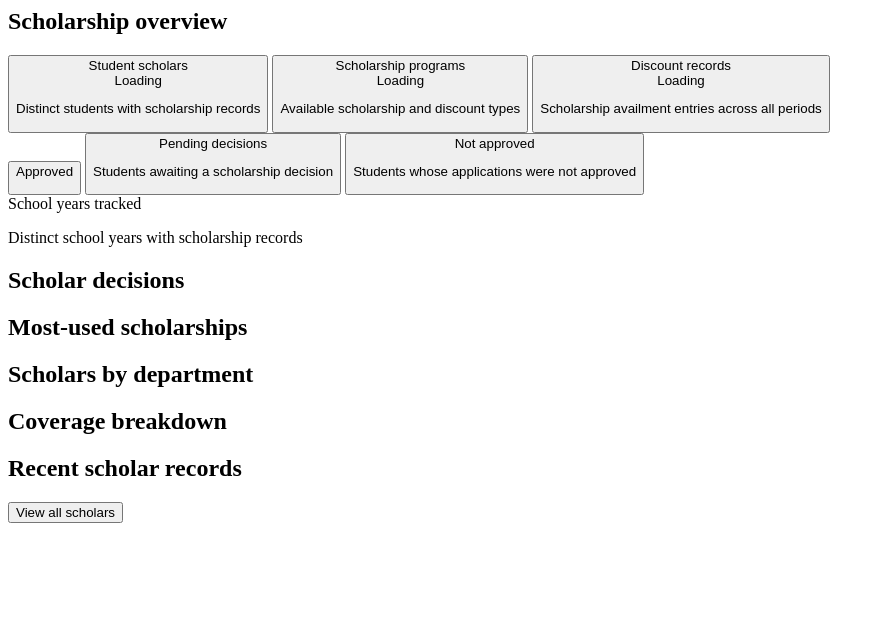
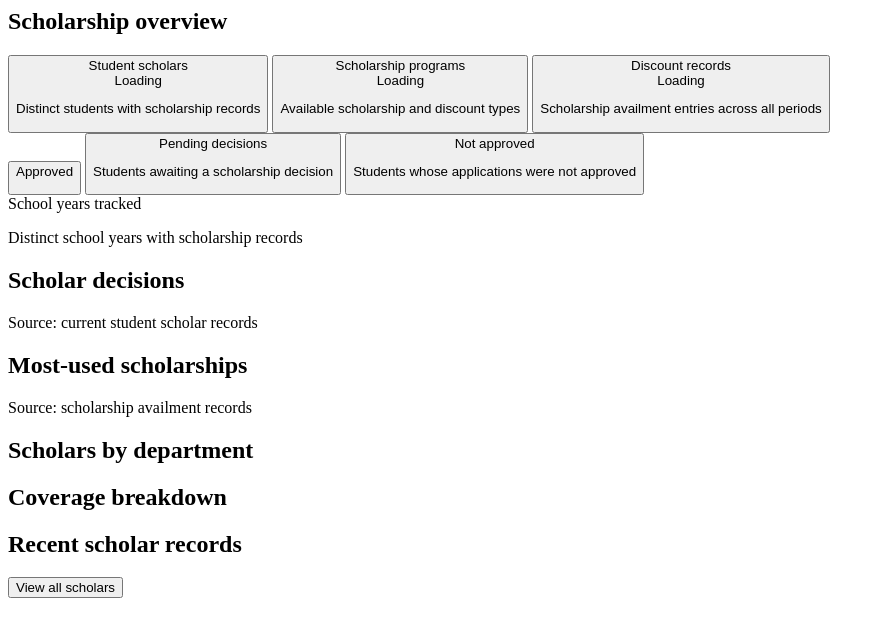
Before and after one commit to Akoyakii/dysl_backupstart, a PHP site: page /views/dashboard.php in a window 1280 px wide. Shown: the top 637 px of the page, without its empty margins (0-885 px from the left). Run offline with PHP 8.4, Linux system fonts and the light colour scheme; the template is opened without the code that fills it, so the values that code supplies are empty.

Commit message:
dashboard update

```diff
--- a/assets/js/reports.js
+++ b/assets/js/reports.js
@@ -107,7 +107,8 @@ function renderDashboardMetrics() {
                 labels: statuses,
                 datasets: [{data: [approved, pending, rejected], backgroundColor: ["#15976f", "#d9a11b", "#d95370"], borderWidth: 0}]
             },
-            options: {...options, cutout: "65%"}
+            options: {...options, cutout: "65%", plugins: {legend: {display: true, position: "right",
+                labels: {color: ticks, boxWidth: 12, padding: 10, font: {size: 12}}}}}
         });
     }
     if (!usagePlot.hidden) {
--- a/views/dashboard.php
+++ b/views/dashboard.php
@@ -46,27 +46,29 @@
             </div>
         </div>
         <div class="mb-6 grid gap-4 xl:grid-cols-2">
-            <section class="min-w-0 rounded-2xl border bg-white p-5 dark:border-slate-800 dark:bg-slate-900">
+            <section class="dashboard-chart-card min-w-0 rounded-2xl border bg-white p-5 dark:border-slate-800 dark:bg-slate-900">
                 <h2 class="font-bold">Scholar decisions</h2>
                 <p id="dashboardStatusSummary" class="mt-1 text-sm text-slate-600 dark:text-slate-300"></p>
-                <div id="dashboardStatusPlot" class="relative mt-4 h-52" hidden><canvas id="dashboardStatusChart" aria-hidden="true"></canvas></div>
+                <p class="mt-1 text-xs text-slate-400">Source: current student scholar records</p>
+                <div id="dashboardStatusPlot" class="relative mt-5 h-64" hidden><canvas id="dashboardStatusChart" aria-hidden="true"></canvas></div>
             </section>
-            <section class="min-w-0 rounded-2xl border bg-white p-5 dark:border-slate-800 dark:bg-slate-900">
+            <section class="dashboard-chart-card min-w-0 rounded-2xl border bg-white p-5 dark:border-slate-800 dark:bg-slate-900">
                 <h2 class="font-bold">Most-used scholarships</h2>
                 <p id="dashboardUsageSummary" class="mt-1 text-sm text-slate-600 dark:text-slate-300"></p>
-                <div id="dashboardUsagePlot" class="relative mt-4 h-52" hidden><canvas id="dashboardUsageChart" aria-hidden="true"></canvas></div>
+                <p class="mt-1 text-xs text-slate-400">Source: scholarship availment records</p>
+                <div id="dashboardUsagePlot" class="relative mt-5 h-64" hidden><canvas id="dashboardUsageChart" aria-hidden="true"></canvas></div>
             </section>
         </div>
         <div class="mb-6 grid gap-4 xl:grid-cols-2">
-            <section class="min-w-0 rounded-2xl border bg-white p-5 dark:border-slate-800 dark:bg-slate-900">
+            <section class="dashboard-chart-card min-w-0 rounded-2xl border bg-white p-5 dark:border-slate-800 dark:bg-slate-900">
                 <h2 class="font-bold">Scholars by department</h2>
                 <p id="dashboardDeptSummary" class="mt-1 text-sm text-slate-600 dark:text-slate-300"></p>
-                <div id="dashboardDeptPlot" class="relative mt-4 h-52" hidden><canvas id="dashboardDeptChart" aria-hidden="true"></canvas></div>
+                <div id="dashboardDeptPlot" class="relative mt-5 h-64" hidden><canvas id="dashboardDeptChart" aria-hidden="true"></canvas></div>
             </section>
-            <section class="min-w-0 rounded-2xl border bg-white p-5 dark:border-slate-800 dark:bg-slate-900">
+            <section class="dashboard-chart-card min-w-0 rounded-2xl border bg-white p-5 dark:border-slate-800 dark:bg-slate-900">
                 <h2 class="font-bold">Coverage breakdown</h2>
                 <p id="dashboardCoverageSummary" class="mt-1 text-sm text-slate-600 dark:text-slate-300"></p>
-                <div id="dashboardCoveragePlot" class="relative mt-4 h-52" hidden><canvas id="dashboardCoverageChart" aria-hidden="true"></canvas></div>
+                <div id="dashboardCoveragePlot" class="relative mt-5 h-64" hidden><canvas id="dashboardCoverageChart" aria-hidden="true"></canvas></div>
             </section>
         </div>
         <div class="overflow-hidden rounded-2xl border bg-white dark:border-slate-800 dark:bg-slate-900">
```
